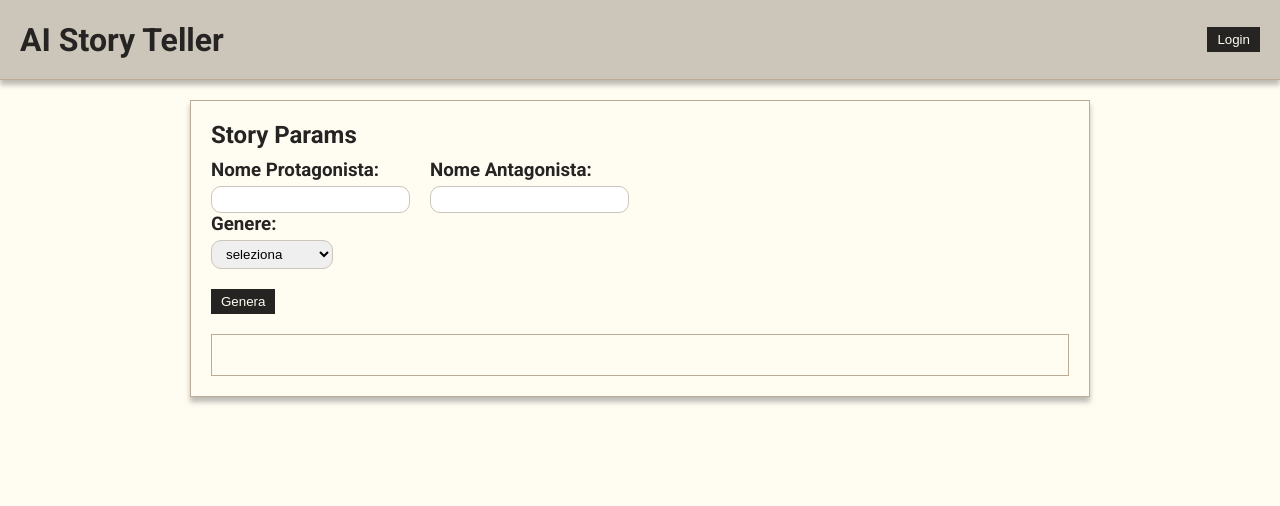
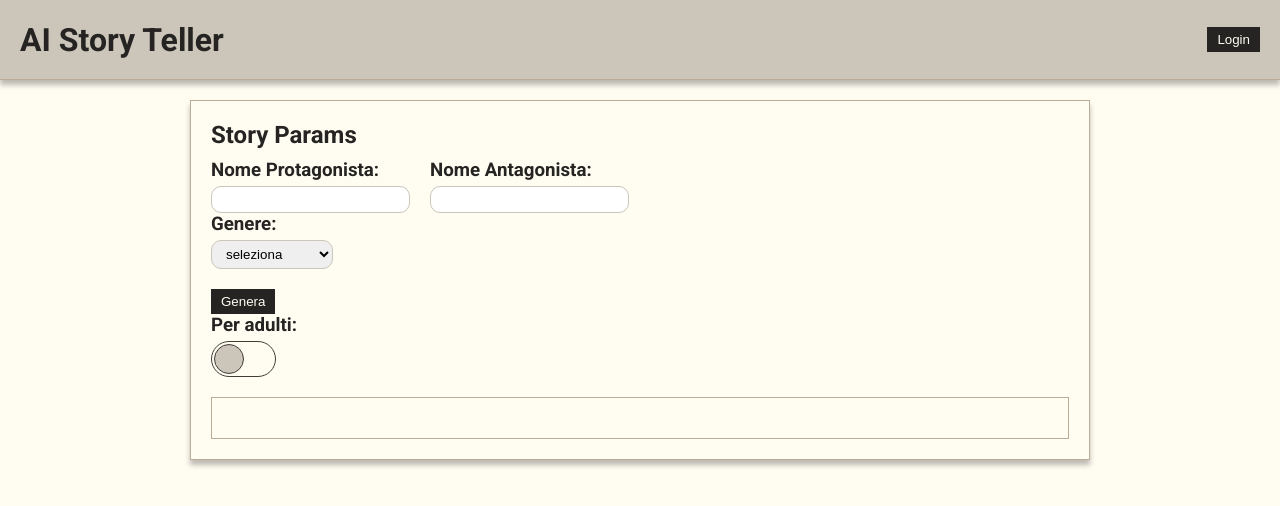
Before and after one commit to meliasil/ai-story-teller, a Next.js app: page / in a window 1280 px wide. Shown: the top 506 px of the page. Built offline with nearby package versions, Linux system fonts and the light colour scheme.

Commit message:
feat: add Switch component

```diff
--- /dev/null
+++ b/src/components/Atoms/Switch/Switch.module.scss
@@ -0,0 +1,35 @@
+.main {
+  width: 65px;
+  height: 36px;
+  border-radius: 36px;
+  border: 1px solid var(--color-80);
+  display: flex;
+  align-items: center;
+  position: relative;
+  cursor: pointer;
+  background-color: var(--color-0);
+  transition: all 0.2s ease;
+  overflow: hidden;
+
+
+  .dot {
+      position: absolute;
+      width: 30px;
+      height: 30px;
+      border: 1px solid var(--color-80);
+      border-radius: 50%;
+      left: 2px;
+      background-color: var(--color-20);
+      transition: all 0.2s ease;
+      z-index: 10;
+
+      &.active {
+          left: 30px;
+          border: 1px solid var(--color-20);
+      }
+  }
+
+  &.active {
+      background-color: var(--color-100);
+  }
+}
--- /dev/null
+++ b/src/components/Atoms/Switch/Switch.tsx
@@ -0,0 +1,19 @@
+import { Dispatch, SetStateAction, useState } from "react";
+import style from "./Switch.module.scss";
+
+interface SwitchProps {
+    active: boolean;
+    setActive: Dispatch<SetStateAction<boolean>>
+}
+
+const Switch = (props: SwitchProps) => {
+    const {active, setActive} = props;
+    return (
+    <div className={`${style.main} ${active ? style.active : ""}`} onClick={() => {setActive(!active)}}>
+        <div className={`${style.dot} ${active ? style.active : ""}`} />
+    </div>
+    )
+}
+
+
+export default Switch
--- /dev/null
+++ b/src/components/Molecules/SwitchBox/SwitchBox.module.scss
@@ -0,0 +1,5 @@
+.main {
+    h3 {
+        margin-bottom: rem(5px);
+    }
+}
--- /dev/null
+++ b/src/components/Molecules/SwitchBox/SwitchBox.tsx
@@ -0,0 +1,25 @@
+import Switch from "@/components/Atoms/Switch/Switch";
+import style from "./SwitchBox.module.scss";
+import { Dispatch, SetStateAction, useState } from "react";
+
+
+interface SwitchBoxProps {
+    label: string;
+    value: boolean;
+    setValue: Dispatch<SetStateAction<boolean>>
+}
+
+
+const SwitchBox = (props: SwitchBoxProps) => {
+    const {label, value, setValue} = props;
+
+
+    return (
+        <div className={style.main}>
+            <h3>{label}</h3>
+            <Switch active={value} setActive={setValue}/>
+        </div>
+    )
+}
+
+export default SwitchBox
--- a/src/pages/index.tsx
+++ b/src/pages/index.tsx
@@ -7,7 +7,11 @@ import { useState } from "react";
 import SelectBox from "@/components/Molecules/SelectBox/SelectBox";
 import { listaGeneri } from "@/constants/common";
 import Button from "@/components/Atoms/Button/Button";
-import { GenerateContentCandidate, GoogleGenerativeAI } from "@google/generative-ai";
+import {
+  GenerateContentCandidate,
+  GoogleGenerativeAI,
+} from "@google/generative-ai";
+import SwitchBox from "@/components/Molecules/SwitchBox/SwitchBox";
 
 export default function Home() {
   const [protagonista, setProtagonista] = useState("");
@@ -16,15 +20,15 @@ export default function Home() {
 
   const [response, setResponse] = useState("");
 
+  const [pegi18, setPegi18] = useState(false);
+
   const handleGenerate = async () => {
-
-    const prompt = `genera un racconto ${genere} con protagonista ${protagonista} e antagonista ${antagonista}`
-
+    const prompt = `genera un racconto ${genere} con protagonista ${protagonista} e antagonista ${antagonista}`;
 
     if (process.env.NEXT_PUBLIC_GEMINI_KEY) {
       const genAI = new GoogleGenerativeAI(process.env.NEXT_PUBLIC_GEMINI_KEY);
 
-      const model = genAI.getGenerativeModel({model: "gemini-1.5-flash"});
+      const model = genAI.getGenerativeModel({ model: "gemini-1.5-flash" });
 
       const result = await model.generateContent(prompt);
 
@@ -33,11 +37,10 @@ export default function Home() {
       )[0].content.parts[0].text;
 
       if (output) {
-        setResponse(output)
+        setResponse(output);
       }
     }
-  }
-
+  };
 
   return (
     <>
@@ -64,20 +67,27 @@ export default function Home() {
               />
             </div>
             <div className={style.container}>
-              <SelectBox label="Genere:" list={listaGeneri} setValue={setGenere}/>
+              <SelectBox
+                label="Genere:"
+                list={listaGeneri}
+                setValue={setGenere}
+              />
             </div>
             <Button
-            label="Genera"
-            onClick={handleGenerate}
-            disabled={
-              protagonista.trim().length <= 0 ||
+              label="Genera"
+              onClick={handleGenerate}
+              disabled={
+                protagonista.trim().length <= 0 ||
                 antagonista.trim().length <= 0 ||
                 genere.trim().length <= 0
-            }
+              }
             />
-            <div className={style.result}>
-              {response}
-            </div>
+            <SwitchBox
+              label="Per adulti:"
+              value={pegi18}
+              setValue={setPegi18}
+            />
+            <div className={style.result}>{response}</div>
           </WindowBox>
         </div>
       </main>
```
